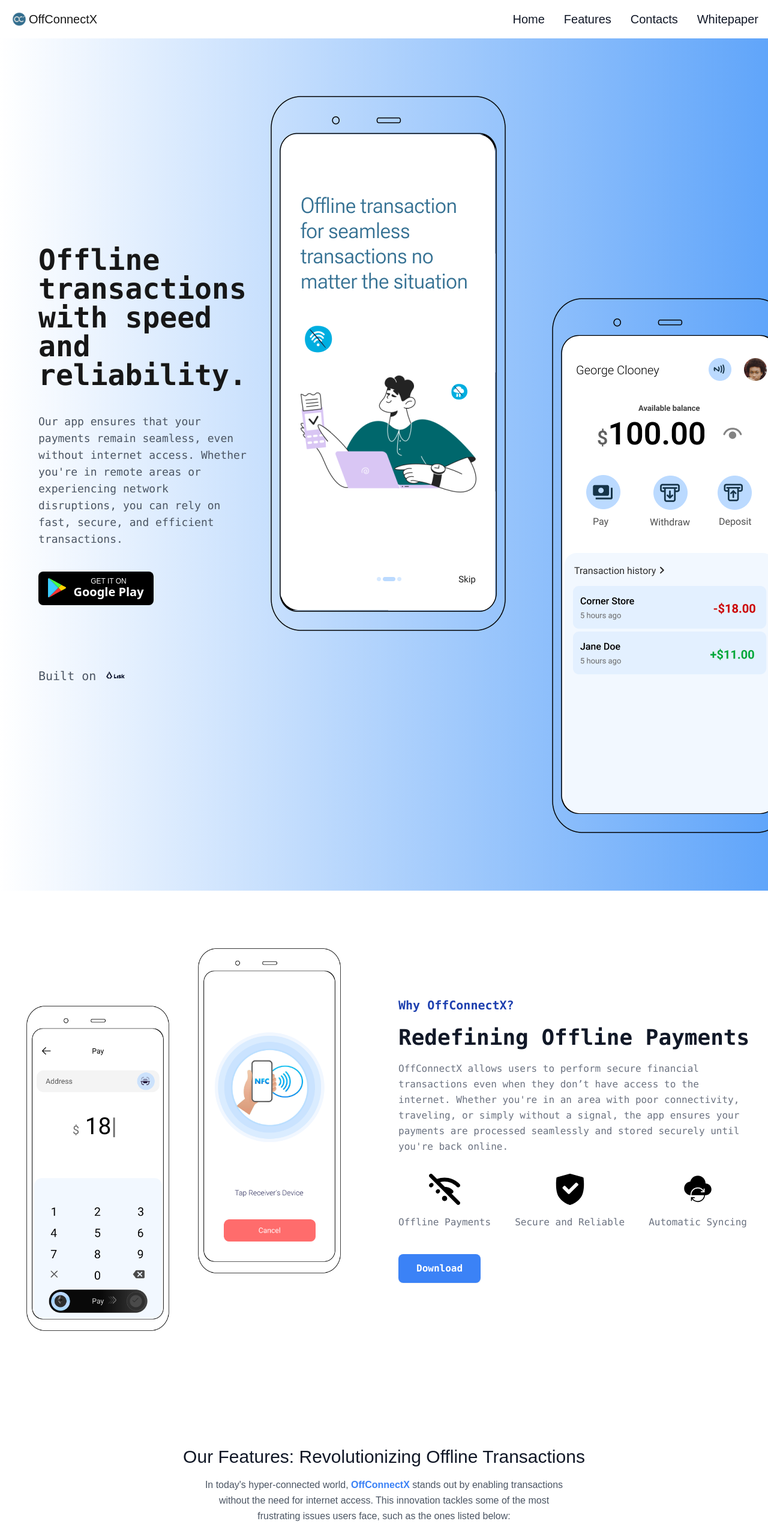
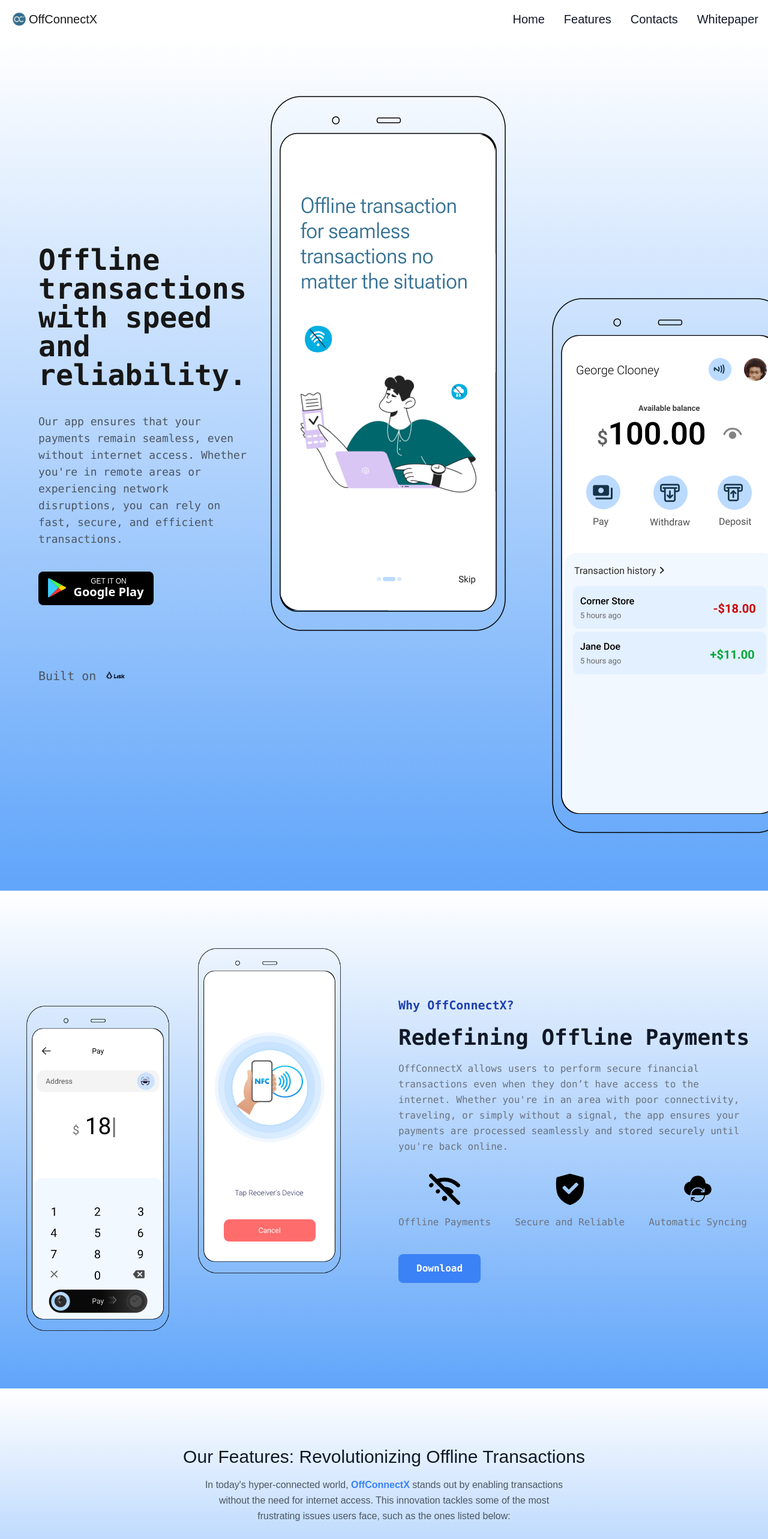
Before and after one commit to offconnectx/ocxweb, a Next.js app: page / in a window 1280 px wide. Shown: the top 2566 px of the page at 60% size. Built offline with nearby package versions, Linux system fonts and the light colour scheme.

Commit message:
changing background gradients

```diff
--- a/app/components/AboutUs.tsx
+++ b/app/components/AboutUs.tsx
@@ -1,6 +1,7 @@
 const AboutUs = () => {
   return (
-    <section className="py-24 relative dark:bg-[#244f6b] ">
+    <section className="py-24 relative bg-gradient-to-b from-white to-blue-400 dark:from-[#244f6b] dark:to-[#356f91]">
+      {/* 244f6b */}
       <div className="w-full max-w-7xl px-4 md:px-5 lg:px-5 mx-auto">
         <div className="w-full justify-start items-center gap-12 grid lg:grid-cols-2 grid-cols-1">
           <div className="w-full justify-center items-start gap-6 grid sm:grid-cols-2 grid-cols-1 lg:order-first order-last">
--- a/app/components/ContactUs.tsx
+++ b/app/components/ContactUs.tsx
@@ -1,6 +1,6 @@
 const ContactUs = () => {
     return (
-        <section id="contact" className="text-gray-600 dark:bg-[#244f6b] body-font relative">
+        <section id="contact" className="text-gray-600 bg-gradient-to-b from-white to-blue-400 dark:from-[#244f6b] dark:to-[#356f91] body-font relative">
         <div className="container px-5 py-24 mx-auto">
           <div className="flex flex-col text-center w-full mb-12">
             <h1 className="sm:text-3xl text-2xl font-medium title-font mb-4 text-gray-900 dark:text-[#f0f4f8]">Contact Us</h1>
--- a/app/components/Features.tsx
+++ b/app/components/Features.tsx
@@ -1,6 +1,6 @@
 const Features = () => {
     return (
-        <section id="features" className="dark:text-white text-gray-600 body-font dark:bg-[#244f6b]">
+        <section id="features" className="dark:text-white text-gray-600 body-font bg-gradient-to-b from-white to-blue-400 dark:from-[#356f91] dark:to-[#244f6b]">
   <div className="container px-5 py-24 mx-auto">
     <div className="text-center mb-20">
       <h1 className="sm:text-3xl text-2xl font-medium text-center title-font dark:text-[#c4d4e0]  text-gray-900 mb-4">Our Features:
--- a/app/components/Footer.tsx
+++ b/app/components/Footer.tsx
@@ -1,6 +1,6 @@
 const Footer = () => {
     return (
-        <footer className="text-white dark:bg-[#244f6b] bg-blue-600  body-font">
+        <footer className="text-white dark:bg-[#244f6b] md:dark:bg-[#244f6b]  bg-blue-600  body-font">
   <div className="container px-5 py-8 mx-auto flex items-center sm:flex-row flex-col">
     <a href="https://offconnect.io/" className="flex title-font font-medium items-center md:justify-start justify-center text-gray-900">
     <img src="/off.png" className="h-8" alt="Logo" />
--- a/app/components/Header.tsx
+++ b/app/components/Header.tsx
@@ -4,8 +4,7 @@
 
 const Header = () => {
   return (
-    <div className="w-full bg-gradient-to-r from-white to-blue-400 dark:from-[#356f91] dark:to-[#244f6b]">
-      {/* 346f91 */}
+    <div className="w-full bg-gradient-to-b from-white to-blue-400 dark:from-[#356f91] dark:to-[#244f6b]">
       <div className="flex flex-col md:flex-row items-center justify-between mx-auto md:max-w-6xl py-8 md:py-24 gap-y-10 md:gap-x-10">
         <div className="flex flex-col gap-y-6 md:gap-y-10 text-center md:text-left">
           <p className="text-3xl md:text-5xl font-mono font-bold dark:text-[#f0f4f8]">
--- a/app/components/NavigationBar.tsx
+++ b/app/components/NavigationBar.tsx
@@ -59,7 +59,7 @@
       } w-full md:block md:w-auto`} // Dynamically change the class based on state
       id="navbar-default"
     >
-      <ul className="font-medium flex flex-col p-4 md:p-0 mt-4 border border-gray-100 rounded-lg bg-gray-50 md:flex-row md:space-x-8 rtl:space-x-reverse md:mt-0 md:border-0 md:bg-white dark:bg-[#244f6b] md:dark:bg-[#244f6b] dark:border-[#244f6b]">
+      <ul className="transparent font-medium flex flex-col p-4 md:p-0 mt-4 border border-gray-100 rounded-lg bg-gray-50 md:flex-row md:space-x-8 rtl:space-x-reverse md:mt-0 md:border-0 md:bg-white dark:bg-[#244f6b] md:dark:bg-[#244f6b] dark:border-[#244f6b]">
         <li>
           <ScrollLink
             to="/"
```
